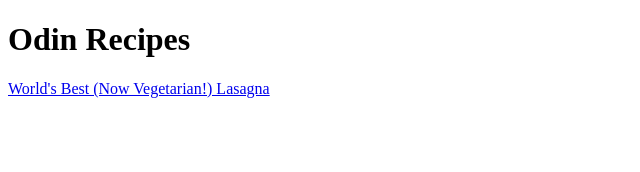
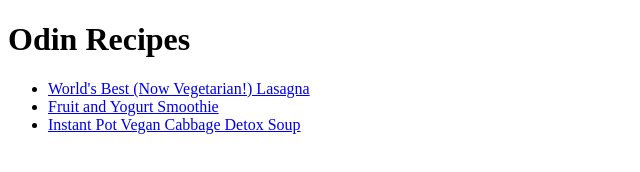
Before and after one commit to Achilleus-leaf/odin-recipes, a plain HTML site: page index.html in a window 1280 px wide. Shown: the whole page, without its empty margins (0-640 px from the left). Drawn offline with Linux system fonts and the light colour scheme.

Commit message:
Tilføjer to nye opskrifter i index.html samt opretter to nye htm- filer til opskrifter

```diff
--- a/index.html
+++ b/index.html
@@ -8,6 +8,10 @@
 </head>
 <body>
     <h1>Odin Recipes</h1>
-    <a href="./recipes/lasagna.html">World's Best (Now Vegetarian!) Lasagna</a>
+   <ul>
+    <li><a href="./recipes/lasagna.html">World's Best (Now Vegetarian!) Lasagna</a></li>
+    <li><a href="./recipes/smoothie.html">Fruit and Yogurt Smoothie</a></li>
+    <li><a href="./recipes/detox-soup.html">Instant Pot Vegan Cabbage Detox Soup</a></li>
+   </ul>
 </body>
 </html>
```
Also changed, not shown: recipes/detox-soup.html (added), recipes/smoothie.html (added).
